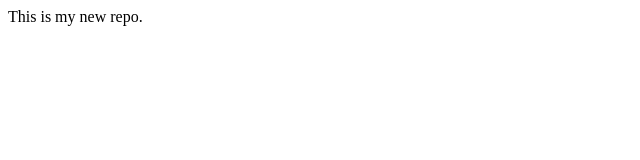
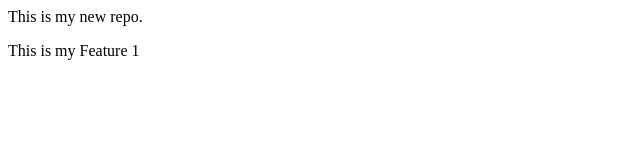
Before and after one commit to BilalShahid999/LocalRepo, a plain HTML site: page index.html in a window 1280 px wide. Shown: the whole page, without its empty margins (0-640 px from the left). Drawn offline with Linux system fonts and the light colour scheme.

Commit message:
Add new feature

```diff
--- a/index.html
+++ b/index.html
@@ -1 +1,2 @@
 <p>This is my new repo.</p>
+<p>This is my Feature 1</p>
```
